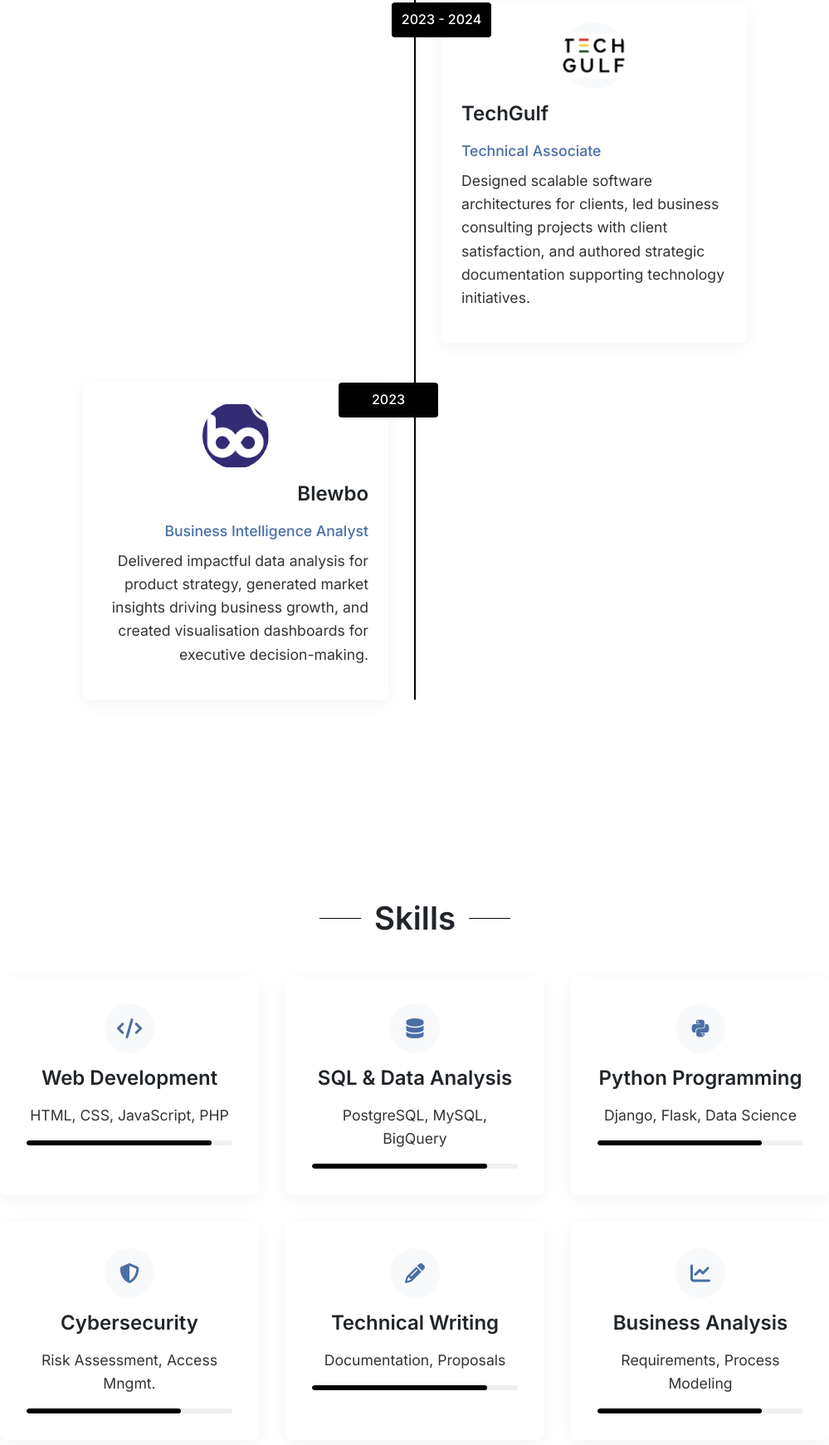
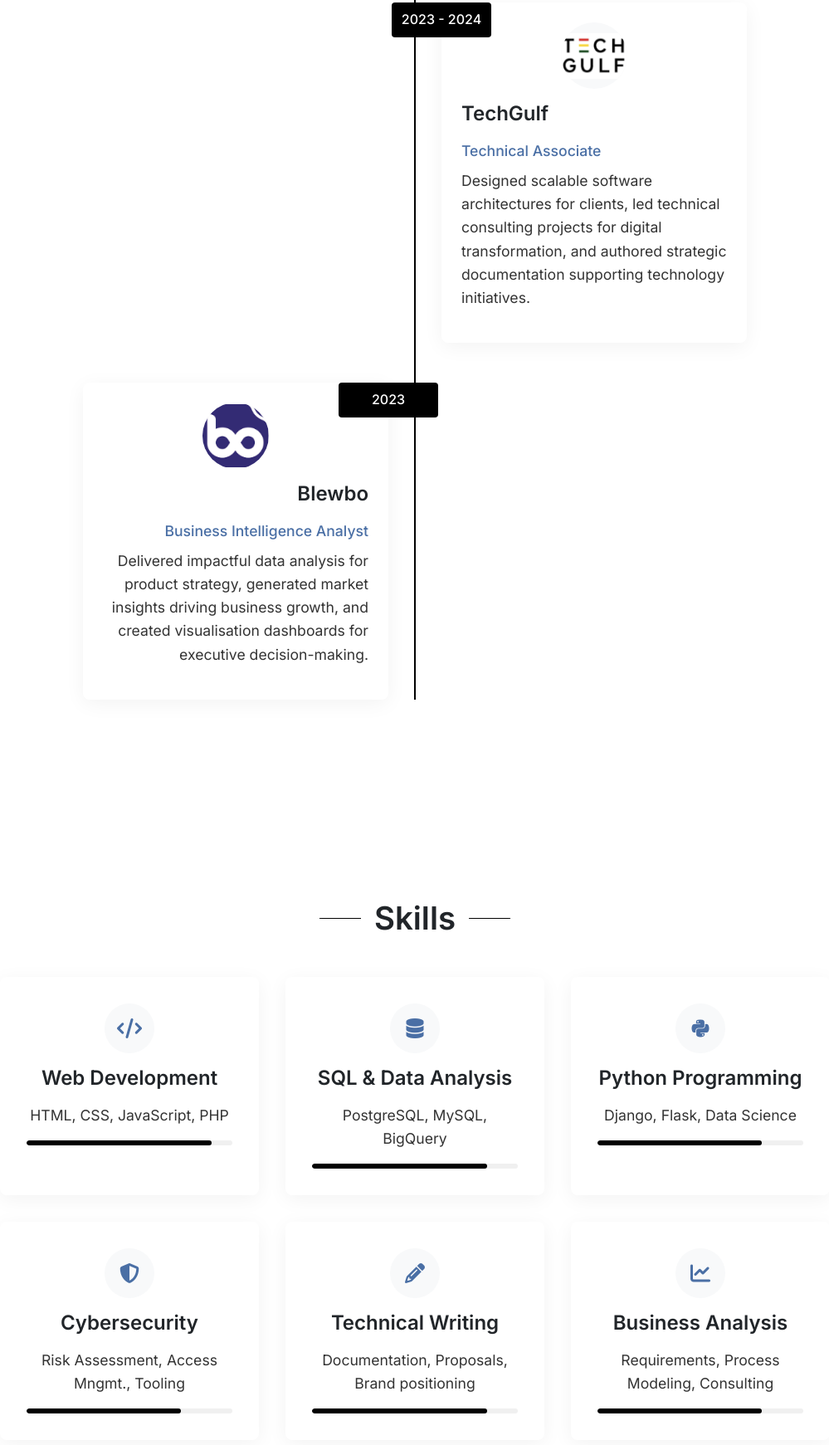
Before and after one commit to Yemofio/digney.yemofio.github.io, a plain HTML site: page index.html in a window 1280 px wide. Shown: the part 1842-3583 px from the top of the page at 83% size, without its empty margins (140-1139 px from the left). Drawn offline with Linux system fonts and the light colour scheme.

Commit message:
Update index.html

```diff
--- a/index.html
+++ b/index.html
@@ -4,7 +4,7 @@
     <meta charset="UTF-8">
     <meta name="viewport" content="width=device-width, initial-scale=1.0">
     <title>Digney Yemofio | Technology Professional</title>
-    <meta name="description" content="Digney Yemofio - Information Systems Professional specialising in web development, data analysis, and cybersecurity">
+    <meta name="description" content="Digney Yemofio - Information Systems Professional specialising in web development, data analysis, and security engineering">
     <link rel="stylesheet" href="style.css">
     <link rel="stylesheet" href="https://cdnjs.cloudflare.com/ajax/libs/font-awesome/6.4.0/css/all.min.css">
     <link rel="preconnect" href="https://fonts.googleapis.com">
@@ -75,7 +75,7 @@
                     </div>
                     <h3>Turing</h3>
                     <p class="position">AI QA</p>
-                    <p>Executed QA methods for advanced AI models, improving performance through critical insights for enterprise AI safety protocols.</p>
+                    <p>Executing QA methods for LLMs, improving performance through critical insights for enterprise AI performance and safety.</p>
                 </div>
             </div>
             <div class="timeline-item">
@@ -86,7 +86,7 @@
                     </div>
                     <h3>TechGulf</h3>
                     <p class="position">Technical Associate</p>
-                    <p>Designed scalable software architectures for clients, led business consulting projects with client satisfaction, and authored strategic documentation supporting technology initiatives.</p>
+                    <p>Designed scalable software architectures for clients, led technical consulting projects for digital transformation, and authored strategic documentation supporting technology initiatives.</p>
                 </div>
             </div>
             <div class="timeline-item">
@@ -141,7 +141,7 @@
                     <i class="fas fa-shield-alt"></i>
                 </div>
                 <h3>Cybersecurity</h3>
-                <p>Risk Assessment, Access Mngmt.</p>
+                <p>Risk Assessment, Access Mngmt., Tooling</p>
                 <div class="skill-bar">
                     <div class="skill-level" style="width: 75%"></div>
                 </div>
@@ -151,7 +151,7 @@
                     <i class="fas fa-pencil-alt"></i>
                 </div>
                 <h3>Technical Writing</h3>
-                <p>Documentation, Proposals</p>
+                <p>Documentation, Proposals, Brand positioning</p>
                 <div class="skill-bar">
                     <div class="skill-level" style="width: 85%"></div>
                 </div>
@@ -161,7 +161,7 @@
                     <i class="fas fa-chart-line"></i>
                 </div>
                 <h3>Business Analysis</h3>
-                <p>Requirements, Process Modeling</p>
+                <p>Requirements, Process Modeling, Consulting</p>
                 <div class="skill-bar">
                     <div class="skill-level" style="width: 80%"></div>
                 </div>
```
